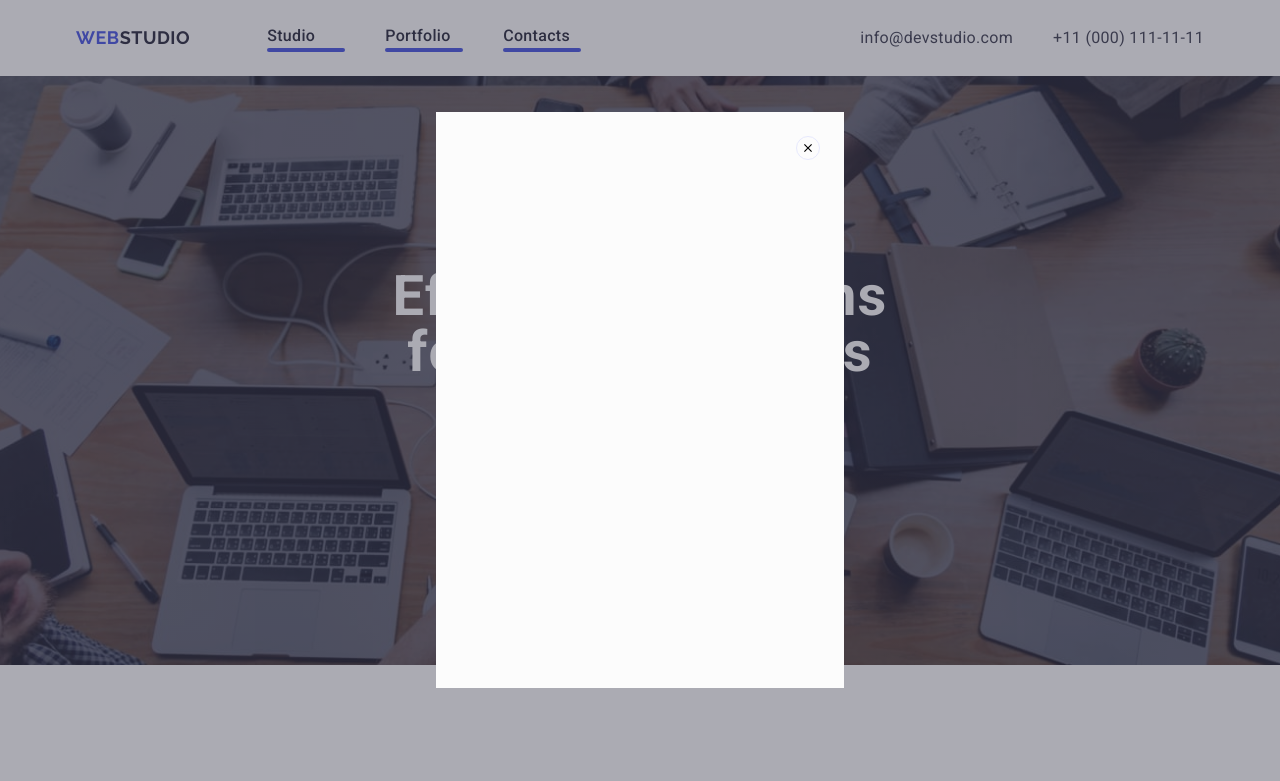
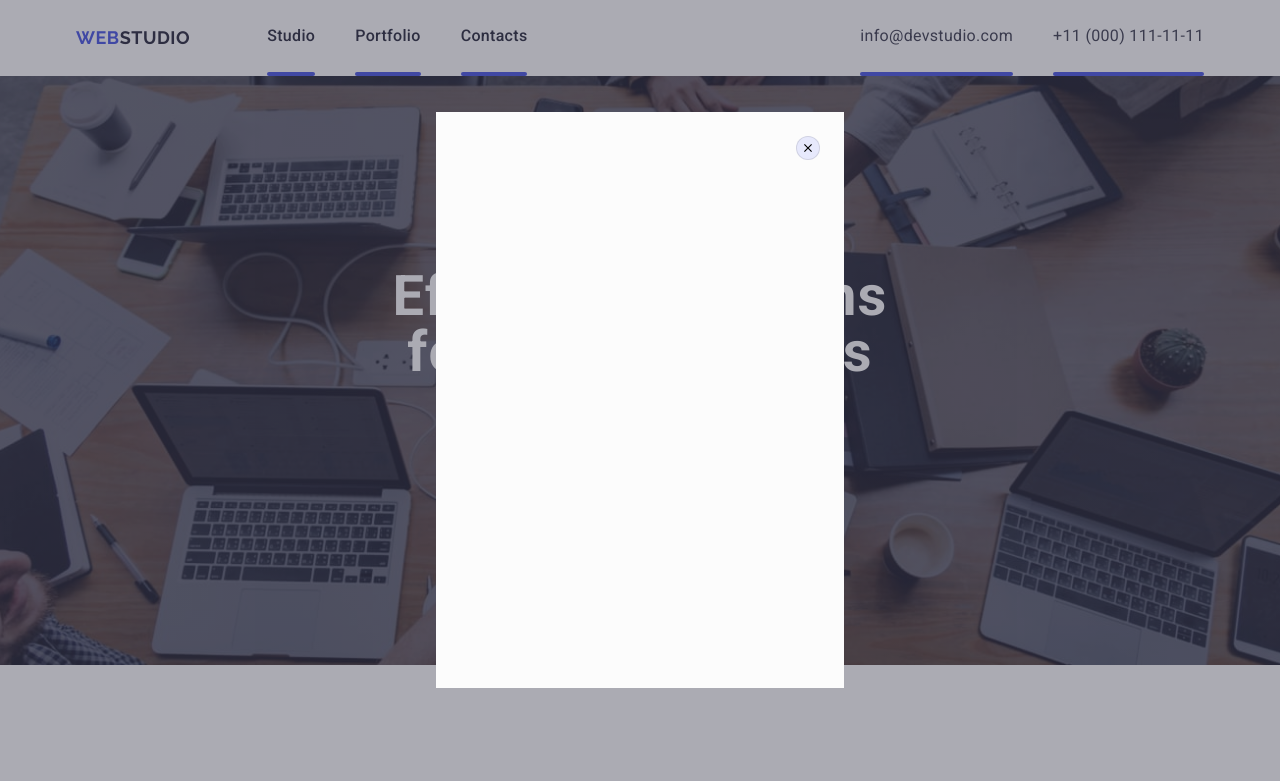
Before and after one commit to Luda0703/goit-markup-hw-05, a plain HTML site: page index.html in a window 1280 px wide. Both pictures are taken after a click on the button "Order Service". Shown: the top 781 px of the page. Drawn offline with nearby package versions, Linux system fonts and the light colour scheme.

Commit message:
required

```diff
--- a/css/styles.css
+++ b/css/styles.css
@@ -137,14 +137,14 @@ ul {
     letter-spacing: 0.02em;
 }
 
-.link.item::after {
+.copy::after {
     display: block;
     content: "";
     background-size: contain;
     background-repeat: no-repeat;
     background-position: center;
 
-    width: 78px;
+    width: 100%;
     height: 4px;
     left: 0;
     top: 48px;
@@ -641,7 +641,6 @@ ul {
 
 .backdrop {
     position: fixed;
-
     top: 0;
     left: 0;
     z-index: 100;
@@ -674,12 +673,17 @@ ul {
     display: flex;
     justify-content: center;
     align-items: center;
-    background-color: transparent;
+    background-color: var(--desc-color);
     width: 24px;
     height: 24px;
     border-radius: 50%;
-    border: 1px solid var(--desc-color);
+    border: 1px solid rgba(0, 0, 0, 0.1);
     padding: 0;
     cursor: pointer;
+    transition: box-shadow 250ms cubic-bezier(0.4, 0, 0.2, 1);
+}
 
+.modal-close-btn:hover,
+.modal-close-btn:focus {
+    box-shadow: 0px 1px 6px rgba(46, 47, 66, 0.08), 0px 1px 1px rgba(46, 47, 66, 0.16), 0px 2px 1px rgba(46, 47, 66, 0.08) ;
 }
```
